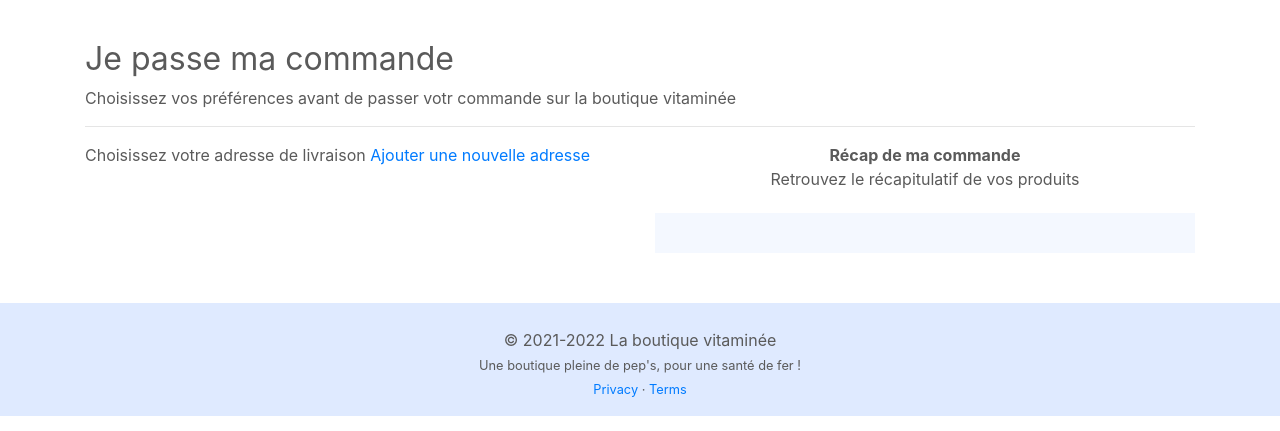
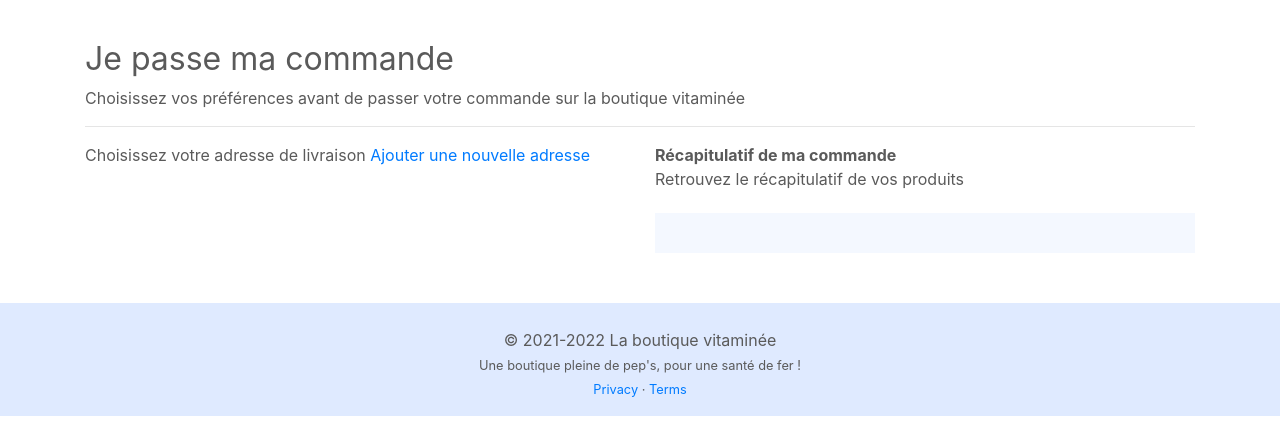
Before and after one commit to AsgarDev/symfony-ecommerce, a Symfony app: template templates/order/index.html.twig in a window 1280 px wide. Shown: the part 56-487 px from the top of the page. Run offline with Twig, Linux system fonts and the light colour scheme; the template is opened without the code that fills it, so the values that code supplies are empty; form fields are guessed from the names that the template uses; some libraries are stand-ins or nearby versions.

Commit message:
Some adjusments

```diff
--- a/src/Class/Mail.php
+++ b/src/Class/Mail.php
@@ -36,6 +36,6 @@ class Mail
 			]
 		];
 		$response = $mj->post(Resources::$Email, ['body' => $body]);
-		$response->success() && dd($response->getData());
+		$response->success();
 	}
 }
--- a/templates/cart/index.html.twig
+++ b/templates/cart/index.html.twig
@@ -51,7 +51,7 @@
         </tbody>
     </table>
     <div class="text-right">
-        <b>Nombre de produits :</b>{{ cart|length }}<br>
+        <b>Nombre de produits : </b>{{ cart|length }}<br>
         <b>Total : </b>{{ (total/100)|number_format(2, ',', '.') }}€
         <a href="{{ path('order') }}" class="btn btn-success btn-block mt-3">Valider mon panier</a>
     </div>
--- a/templates/order/index.html.twig
+++ b/templates/order/index.html.twig
@@ -4,7 +4,7 @@
 
 {% block content %}
     <h2>Je passe ma commande</h2>
-    <p>Choisissez vos préférences avant de passer votr commande sur la boutique vitaminée</p>
+    <p>Choisissez vos préférences avant de passer votre commande sur la boutique vitaminée</p>
     <hr>
     <div class="row">
         <div class="col-md-6">
@@ -18,8 +18,8 @@
             {{ formHtml|replace({'[br]':'<br>'})|raw }}
         </div>
         <div class="col-md-6">
-            <div class="text-center">
-                <b>Récap de ma commande</b><br>
+            <div>
+                <b>Récapitulatif de ma commande</b><br>
                 <p>Retrouvez le récapitulatif de vos produits</p>
             </div>
             <div class="order-summary">
@@ -28,7 +28,7 @@
                         <div class="col-2">
                             <img src="/uploads/images/products/{{ product.product.illustration }}" alt="{{ product.product.name }}" height="75px">
                         </div>
-                        <div class="col-8 my-auto">
+                        <div class="col-8 my-auto" align="right">
                             {{ product.product.name }}<br>
                             <small>{{ product.product.subtitle }}</small>
                         </div>
```
Also changed, not shown: templates/order/add.html.twig (+10 -8 lines).
